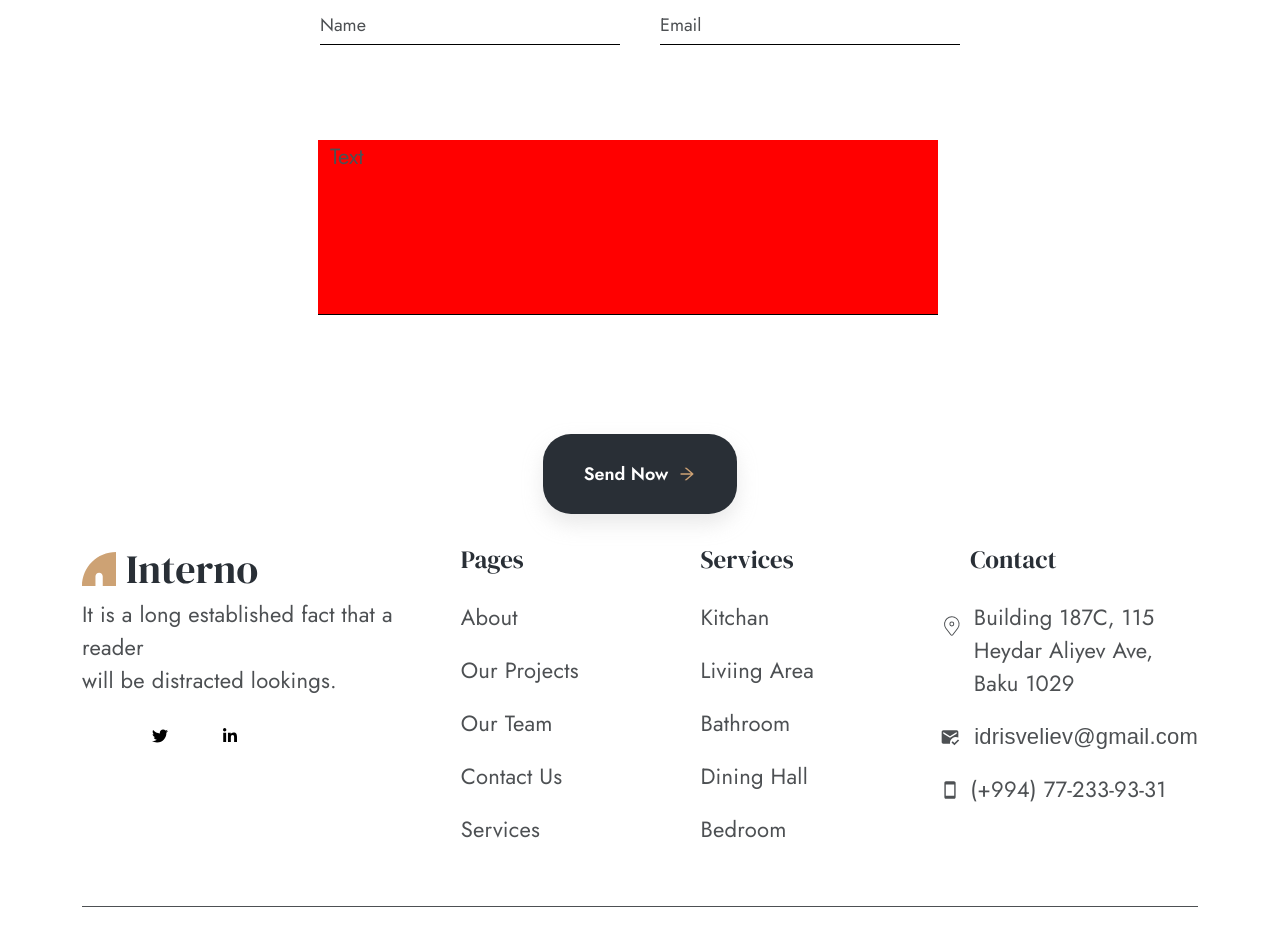
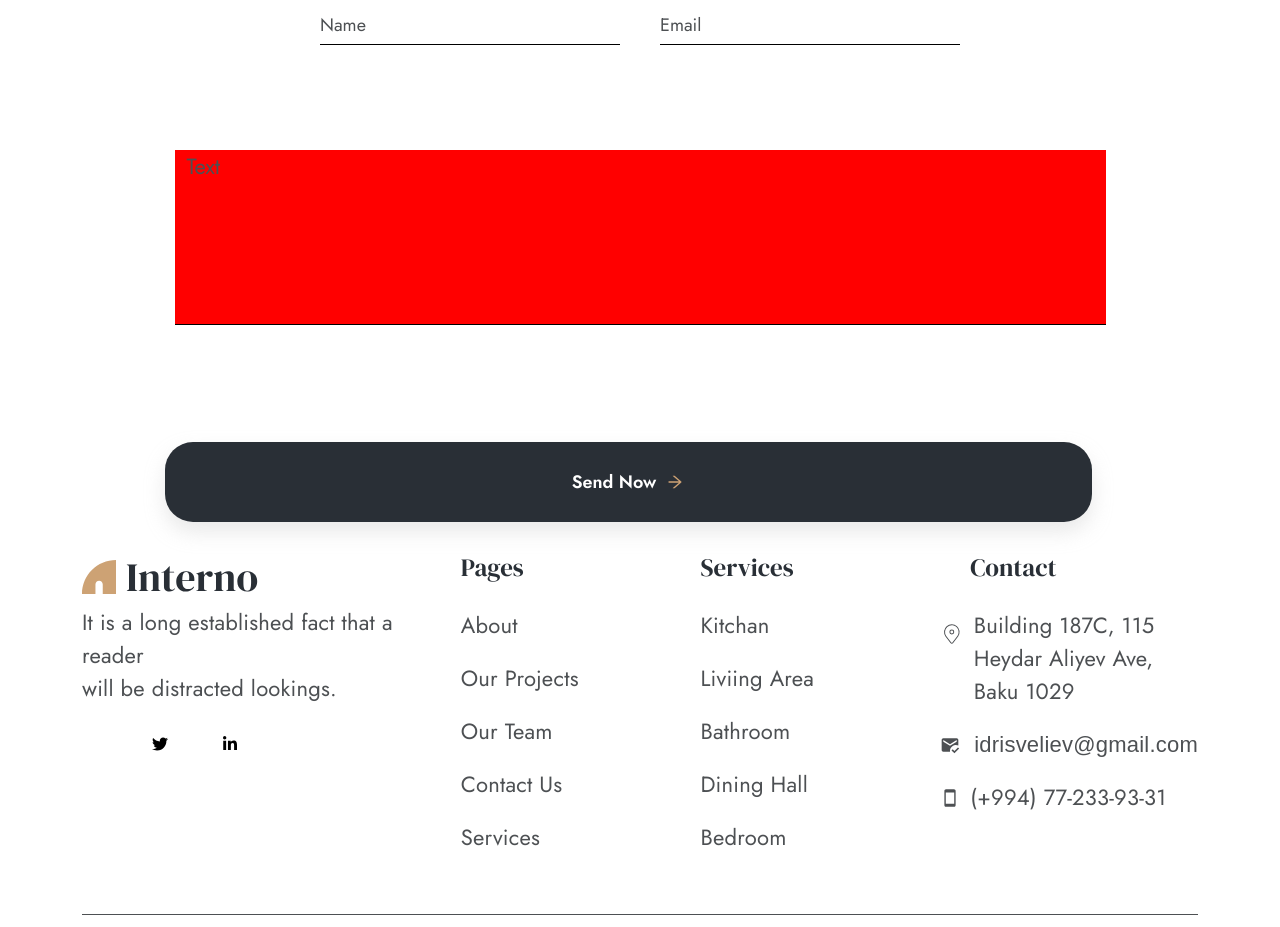
Before and after one commit to IdrisVeli1987/Interno, a React (Vite) app: page /AboutUs in a window 1280 px wide. Shown: the part 2320-3247 px from the top of the page. Built offline with nearby package versions, Linux system fonts and the light colour scheme; no server answers; some icons are missing.

Commit message:
add cols

```diff
--- a/src/Components/AboutUs/Forms/index.jsx
+++ b/src/Components/AboutUs/Forms/index.jsx
@@ -28,7 +28,9 @@ const Forms = () => {
           </div>
           <div className={styles.FormContent}>
             <form onSubmit={form.handleSubmit}>
-              <div className={`${styles.FormInput} row col-12 col-xl-12 col-sm-10`}>
+              <div
+                className={`${styles.FormInput} row col-12 col-xl-12 col-sm-10`}
+              >
                 <input type="name" name="name" placeholder="Name" required />
                 <input
                   type="email"
@@ -36,8 +38,9 @@ const Forms = () => {
                   placeholder="Email"
                   required
                 />
-              </div>
-              <div className={`${styles.FormTextarea} row col-12 col-xl-12 col-sm-10`}>
+                <div
+                  className={`${styles.FormTextarea} row col-12 col-xl-12 col-sm-10`}
+                >
                   <textarea
                     type="text"
                     name="message"
@@ -45,14 +48,14 @@ const Forms = () => {
                     className="row col-12 col-xl-12 col-sm-2"
                   ></textarea>
                 </div>
-              <div className={`${styles.FormBtn}`}>
-                <Link to="/contact" className={`${styles.FormLink}`}>
-                  <Button
-                    title="Send Now"
-                    arrow
-                    bg="dark"
-                    color="black"
-                  />
+              </div>
+
+              <div className={`${styles.FormBtn} row col-12 col-xl-12`}>
+                <Link
+                  to="/contact"
+                  className={`${styles.FormLink} row col-12 col-xl-12 w-100%`}
+                >
+                  <Button title="Send Now" arrow bg="dark" color="black" />
                 </Link>
               </div>
             </form>
```
Lines whose indentation alone changed are shown as unchanged.
